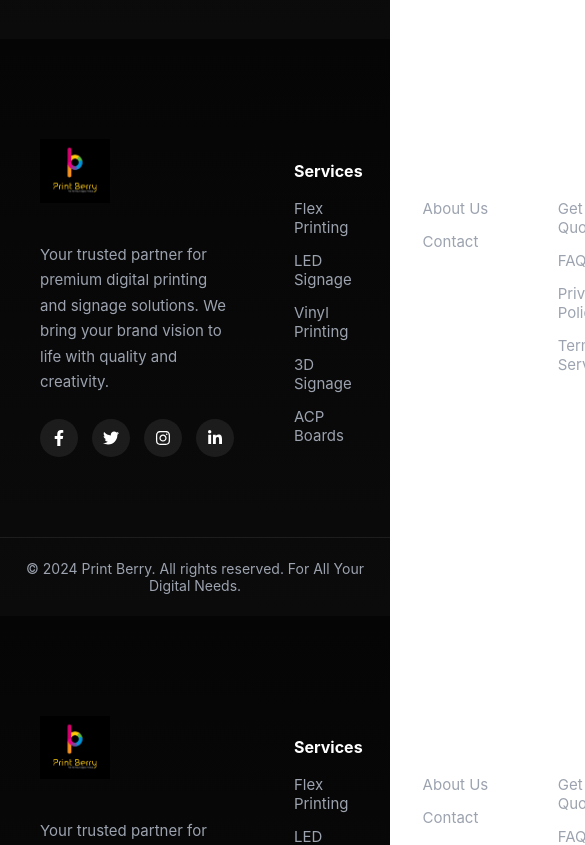
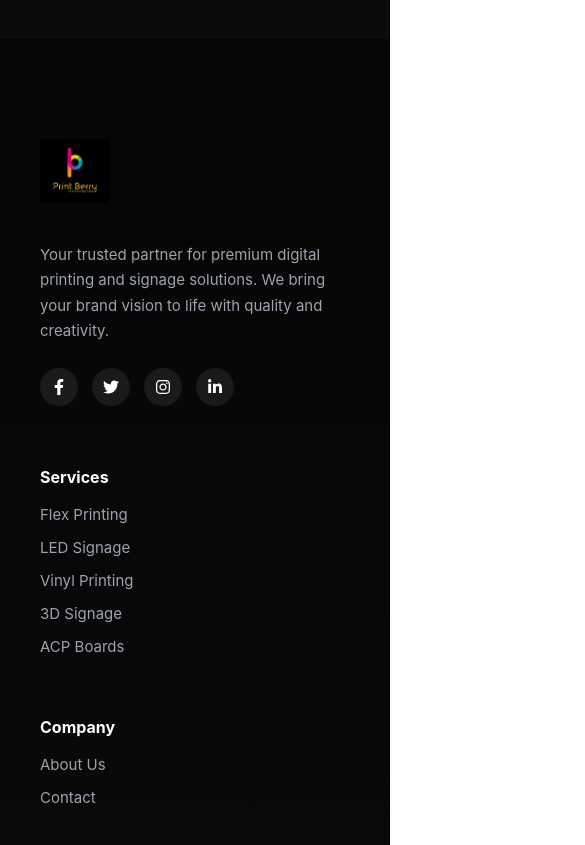
Before and after one commit to pathapatisneha2025-commits/Print-berry, a React (Create React App) app: page / in a window 390 px wide. Shown: the part 2840-3685 px from the top of the page, 585 px wide, since content can reach past the window. Built offline with nearby package versions, Linux system fonts and the light colour scheme.

Commit message:
changes made

```diff
--- a/src/App.js
+++ b/src/App.js
@@ -34,7 +34,7 @@ export default function App() {
                 <ServicesSection/>
 
                 <CTASection />
-                <Footer/>
+
               </>
             }
           />
--- a/src/components/FooterSection.js
+++ b/src/components/FooterSection.js
@@ -1,4 +1,4 @@
-import React from "react";
+import React, { useState, useEffect } from "react";
 import {
   FaFacebookF,
   FaTwitter,
@@ -7,9 +7,23 @@ import {
 } from "react-icons/fa";
 
 export default function Footer() {
+  const [isMobile, setIsMobile] = useState(window.innerWidth < 768);
+
+  useEffect(() => {
+    const handleResize = () => setIsMobile(window.innerWidth < 768);
+    window.addEventListener("resize", handleResize);
+    return () => window.removeEventListener("resize", handleResize);
+  }, []);
+
   return (
     <footer style={styles.footer}>
-      <div style={styles.container}>
+      <div
+        style={{
+          ...styles.container,
+          gridTemplateColumns: isMobile ? "1fr" : "2fr 1fr 1fr 1fr",
+          gap: isMobile ? "40px" : "60px",
+        }}
+      >
         {/* BRAND */}
         <div style={styles.brand}>
           <img
@@ -76,10 +90,10 @@ export default function Footer() {
 const SocialIcon = ({ icon }) => (
   <div style={styles.icon}>{icon}</div>
 );
+
 const styles = {
   footer: {
-    background:
-      "linear-gradient(180deg, #050505, #0b0b0b)",
+    background: "linear-gradient(180deg, #050505, #0b0b0b)",
     color: "#d1d5db",
     paddingTop: "100px",
   },
@@ -89,8 +103,6 @@ const styles = {
     margin: "0 auto",
     padding: "0 40px 80px",
     display: "grid",
-    gridTemplateColumns: "2fr 1fr 1fr 1fr",
-    gap: "60px",
   },
 
   brand: {
```
